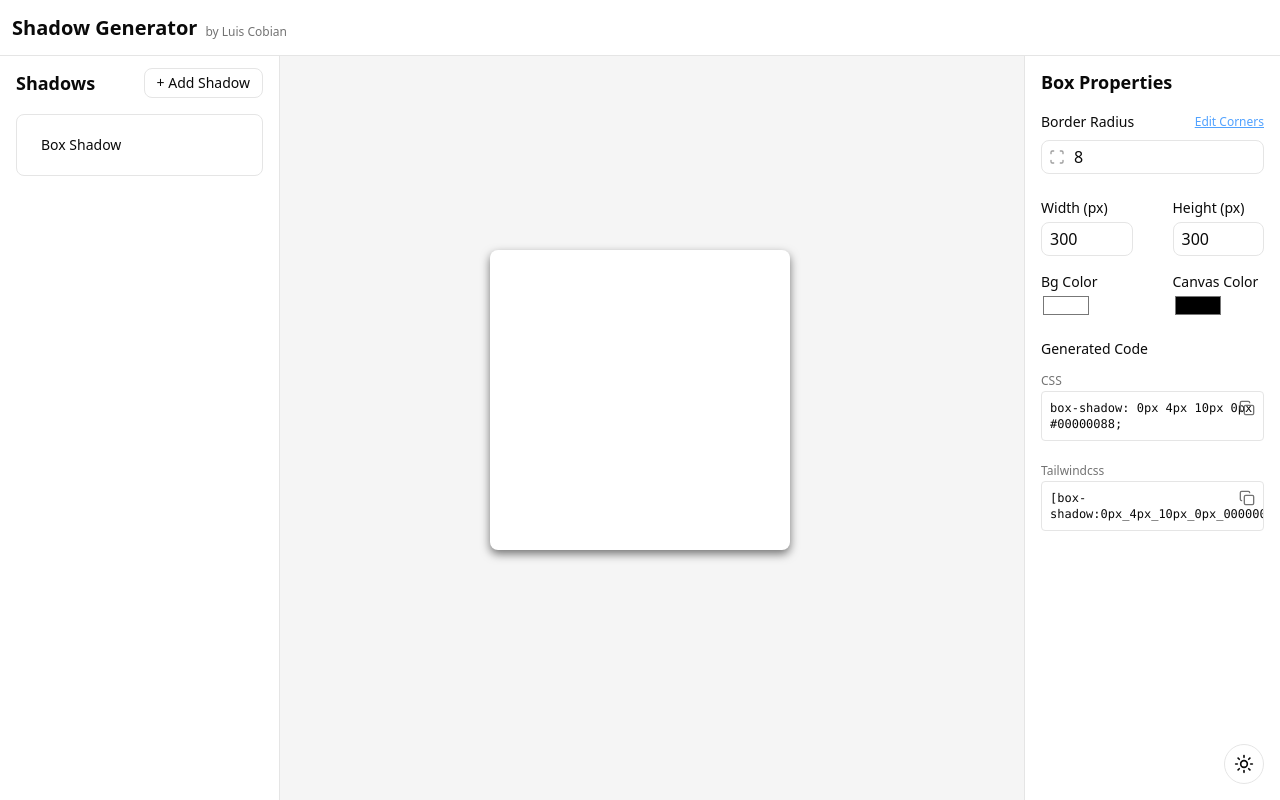
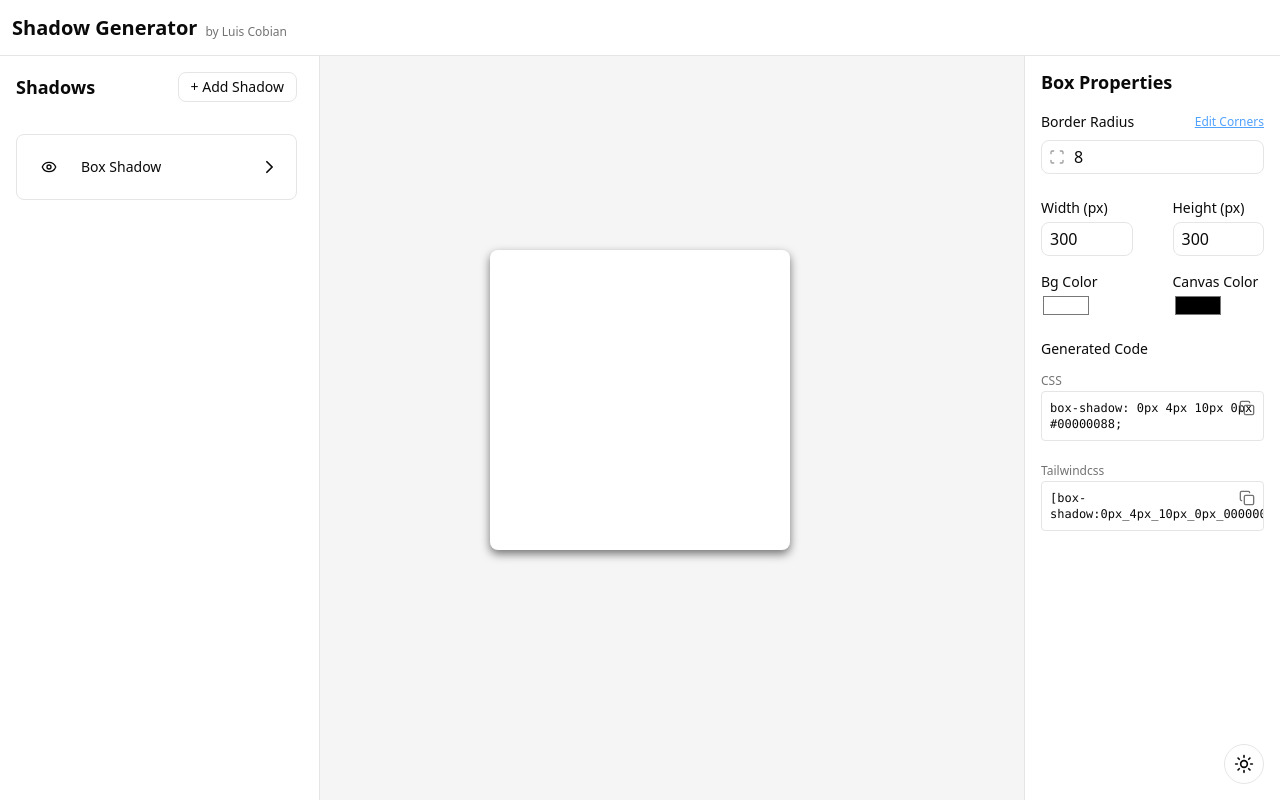
Before and after one commit to IsluCobian/shadows, a Next.js app: page / in a window 1280 px wide. Both pictures are taken after a click on the button "+ Add Shadow". Built offline with nearby package versions, Linux system fonts and the light colour scheme.

Commit message:
feat: enhance shadow management with visibility and inset toggle

```diff
--- a/src/app/page.tsx
+++ b/src/app/page.tsx
@@ -33,7 +33,7 @@ export default function Home() {
         <div className="flex min-h-screen flex-1 items-center justify-center md:min-h-auto">
           <EditableBox styles={{ ...boxStyles, shadows }} />
         </div>
-        <div className="bg-card flex w-full flex-col items-start justify-start space-y-5 p-6 md:absolute md:inset-y-0 md:left-0 md:mt-14 md:w-70 md:border-r md:p-3 md:px-4">
+        <div className="bg-card scrollbar-gutter relative flex w-full flex-col items-start justify-start space-y-5 overflow-y-auto p-6 md:absolute md:inset-y-0 md:left-0 md:mt-14 md:w-64 md:border-r md:p-3 md:px-4 md:pt-0 lg:w-80">
           <ShadowSection shadows={shadows} onChange={setShadows} />
         </div>
         <div className="bg-card flex w-full flex-col items-start justify-start space-y-5 p-6 md:absolute md:inset-y-0 md:right-0 md:mt-14 md:w-64 md:border-l md:p-3 md:px-4">
--- a/src/components/EditableBox.tsx
+++ b/src/components/EditableBox.tsx
@@ -18,9 +18,10 @@ interface EditableBoxProps {
 
 export default function EditableBox({ styles }: EditableBoxProps) {
   const boxShadow = styles.shadows
+    .filter((s) => s.visible !== false)
     .map(
       (s) =>
-        `${s.offsetX}px ${s.offsetY}px ${s.blur}px ${s.spread}px ${s.color}`
+        `${s.inset ? "inset " : ""}${s.offsetX}px ${s.offsetY}px ${s.blur}px ${s.spread}px ${s.color}`
     )
     .join(", ")
 
--- a/src/components/ShadowCodePreview.tsx
+++ b/src/components/ShadowCodePreview.tsx
@@ -7,14 +7,16 @@ type Props = {
 }
 
 export default function ShadowCodePreview({ shadows }: Props) {
-  const css = shadows
+  const filteredShadows = shadows.filter((s) => s.visible !== false)
+
+  const css = filteredShadows
     .map(
       (s) =>
-        `${s.offsetX}px ${s.offsetY}px ${s.blur}px ${s.spread}px ${s.color}`
+        `${s.inset ? "inset " : ""}${s.offsetX}px ${s.offsetY}px ${s.blur}px ${s.spread}px ${s.color}`
     )
     .join(", ")
 
-  const tailwind = shadows
+  const tailwind = filteredShadows
     .map(
       (s, i) =>
         `${s.offsetX}px_${s.offsetY}px_${s.blur}px_${s.spread}px_${s.color.replace(
@@ -33,8 +35,8 @@ export default function ShadowCodePreview({ shadows }: Props) {
       <h3 className="mb-2 text-sm font-medium">Generated Code</h3>
       <div className="mb-4">
         <label className="text-muted-foreground mb-1 text-xs">CSS</label>
-        <div className="bg-background relative flex flex-wrap rounded border p-2 font-mono text-xs">
-          <code>box-shadow: {css};</code>
+        <div className="bg-background relative flex max-h-24 flex-wrap overflow-y-auto rounded border p-2 font-mono text-xs">
+          <code className="">box-shadow: {css};</code>
           <button
             onClick={() => copy(`box-shadow: ${css};`)}
             className="text-muted-foreground hover:text-foreground absolute top-2 right-2"
--- a/src/components/ShadowControls.tsx
+++ b/src/components/ShadowControls.tsx
@@ -1,7 +1,14 @@
+import { cn } from "@/lib/utils"
+import {
+  ChevronRight,
+  Eye,
+  EyeOff,
+  SquareDashed,
+  SquarePen,
+} from "lucide-react"
 import { useState } from "react"
 import DraggableInput from "./DraggableInput"
-import { ChevronDown, ChevronRight, SquarePen } from "lucide-react"
-import { cn } from "@/lib/utils"
+import ToggleButton from "./ToggleButton"
 
 export type Shadow = {
   offsetX: number
@@ -9,18 +16,21 @@ export type Shadow = {
   blur: number
   spread: number
   color: string
+  visible?: boolean
+  inset?: boolean
 }
 
 type Props = {
   value: Shadow
   onChange: (val: Shadow) => void
+  onDelete: () => void
 }
 
-export default function ShadowControl({ value, onChange }: Props) {
+export default function ShadowControl({ value, onChange, onDelete }: Props) {
   const [collapsed, setCollapsed] = useState(false)
   const [shadowName, setShadowName] = useState("Box Shadow")
 
-  const update = (key: keyof Shadow, val: number | string) => {
+  const update = (key: keyof Shadow, val: number | string | boolean) => {
     onChange({ ...value, [key]: val })
   }
 
@@ -41,32 +51,59 @@ export default function ShadowControl({ value, onChange }: Props) {
 
   return (
     <div className="flex flex-col">
-      <span
+      <div
         onClick={() => setCollapsed(!collapsed)}
         className="flex cursor-pointer items-center justify-between"
       >
-        <label className="group relative text-sm font-medium">
+        <span className="inline-flex items-center gap-2">
+          <button
+            onClick={(e) => {
+              e.stopPropagation()
+              update("visible", !value.visible)
+            }}
+            className="hover:bg-muted flex items-center justify-center rounded-full p-2 [&_svg]:size-4"
+          >
+            {value.visible === false ? <EyeOff /> : <Eye />}
+          </button>
+          <label className="group relative w-[70%] text-sm font-medium">
             <input
               value={shadowName}
               onChange={(e) => setShadowName(e.target.value)}
               onClick={(e) => e.stopPropagation()}
-            className="peer rounded-md px-2 py-1"
+              className="peer w-full rounded-md px-2 py-1"
             />
             <SquarePen className="text-muted-foreground absolute top-1/2 right-2 size-4 -translate-y-1/2 opacity-0 transition-opacity duration-200 group-hover:opacity-100 peer-focus-visible:opacity-100" />
           </label>
+        </span>
         <ChevronRight
           className={cn(
             "transition-transform duration-200",
             collapsed && "rotate-90"
           )}
         />
-      </span>
+      </div>
       <div
         className="grid grid-rows-[0fr] overflow-hidden transition-all duration-400 ease-in-out data-open:grid-rows-[1fr]"
         data-open={collapsed ? "" : undefined}
       >
         <div className="min-h-0">
-          <div className="mt-4 grid grid-cols-2 gap-4">
+          <div className="flex w-full items-center justify-between py-1">
+            <ToggleButton
+              onToggle={() => {
+                update("inset", !value.inset)
+              }}
+            >
+              <SquareDashed />
+              Inset
+            </ToggleButton>
+            <button
+              onClick={onDelete}
+              className="hover:bg-muted flex cursor-pointer items-center justify-center rounded-lg px-2 py-1 text-sm text-red-400 [&_svg]:size-4"
+            >
+              Remove
+            </button>
+          </div>
+          <div className="grid grid-cols-2 gap-4">
             <div className="flex flex-col text-sm">
               <span>Offset X</span>
               <DraggableInput
--- a/src/components/ShadowSection.tsx
+++ b/src/components/ShadowSection.tsx
@@ -34,7 +34,7 @@ export default function ShadowSection({
   }
   return (
     <div className="flex w-full flex-col gap-4">
-      <div className="flex items-center justify-between">
+      <div className="bg-card sticky top-0 z-10 flex items-center justify-between py-4">
         <h3 className="text-lg font-bold">Shadows</h3>
         <button
           onClick={addShadow}
@@ -49,6 +49,7 @@ export default function ShadowSection({
             <ShadowControl
               value={shadow}
               onChange={(v) => updateShadow(i, v)}
+              onDelete={() => removeShadow(i)}
             />
           </div>
         ))}
```
Lines whose indentation alone changed are shown as unchanged.
